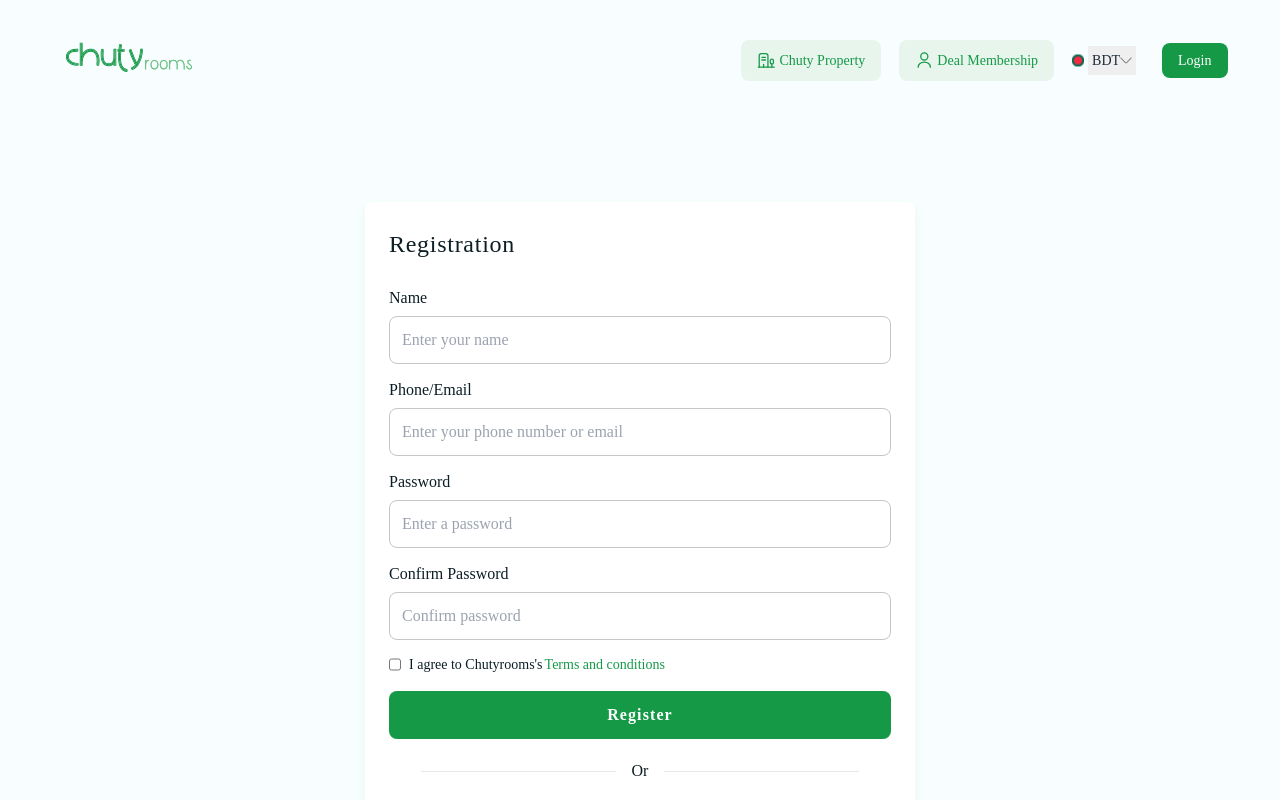
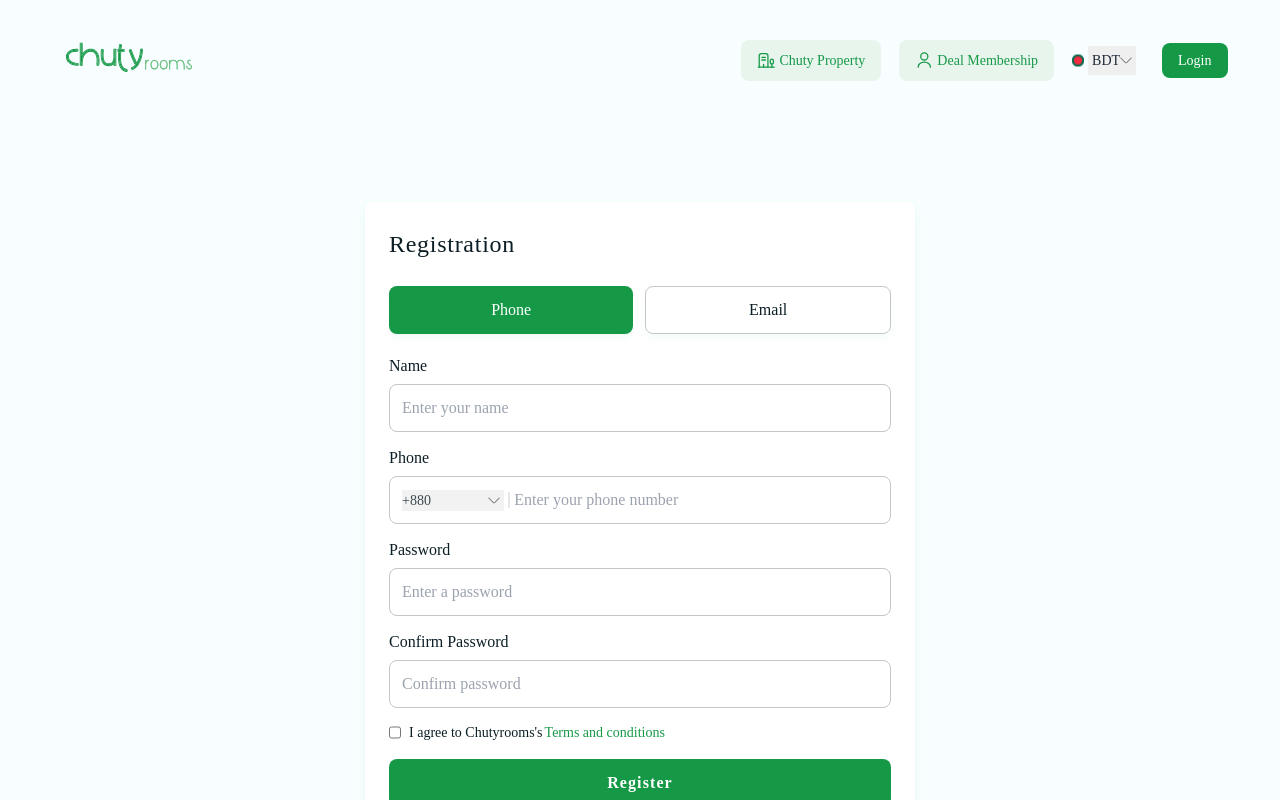
Before and after one commit to arif123s/chutyrooms-v2-client-side, a React (Vite) app: page /register in a window 1280 px wide. Shown: the top 800 px of the page. Built offline with nearby package versions, Linux system fonts and the light colour scheme; a web font is replaced by a local one.

Commit message:
login page modified

```diff
--- a/src/Pages/Auth/Login/Login.css
+++ b/src/Pages/Auth/Login/Login.css
@@ -15,6 +15,27 @@
   font-size: 24px;
   letter-spacing: 0.72px;
   margin-bottom: 24px;
+}
+
+.login-method{
+ width: 100%;
+  height: 48px;
+  padding: 0 32px;
+  display: flex;
+  align-items: center;
+  justify-content: center;
+  box-shadow: 0px 4px 8px rgba(29, 170, 104, 0.05);
+  border-radius: 8px;
+}
+
+.login-method-btn{
+  border: 1px solid #c6c6c6;
+}
+
+.selected-login-method{
+  color: #FFFFFF;
+  background-color: #159947;
+  border: none;
 }
 
 .input-title {
--- a/src/Pages/Auth/Login/Login.jsx
+++ b/src/Pages/Auth/Login/Login.jsx
@@ -15,10 +15,7 @@ const Login = () => {
     handleSubmit,
     formState: { errors },
   } = useForm();
-  const [errorMessage, setErrorMessage] = useState({
-    status: false,
-    message: "",
-  });
+
   const [loading, setLoading] = useState(false);
 
   if (loading) {
@@ -34,13 +31,11 @@ const Login = () => {
       localStorage.setItem("userToken", "yourUserToken"); // Replace with the actual user token
     }
 
-setErrorMessage({ status: false, message: "" });
     setLoading(true);
-
 
     const user = {
       login: data.username,
-    password:data.password
+      password: data.password,
     };
 
     // send user data to database
@@ -56,17 +51,15 @@ setLoading(true);
         setLoading(false);
         if (data.status) {
           console.log("Successfully logged in!", data);
-        toast.success(data.message)
+           localStorage.setItem("accessToken", data.accessToken);
+          toast.success(data.message);
           navigate("/");
-      }else {
+        } else {
           console.log("Login failed!", data.message);
           // setErrorMessage({ status: true, message: data.errors.username[0] });
-        toast.error(data.message)
+          toast.error(data.message);
         }
       });
-
-
-
   };
 
   const navigateToRegister = () => {
--- a/src/Pages/Auth/User/Register/Register.css
+++ b/src/Pages/Auth/User/Register/Register.css
@@ -0,0 +1,16 @@
+.phone-input-box{
+    display: flex;
+  width: 100%;
+  height: 48px;
+  font-size: 16px;
+  padding: 8px 12px;
+  align-items: center;
+  border-radius: 8px;
+  border: 1px solid #c6c6c6;
+  margin-top: 6px;
+}
+
+#phone:focus {
+  outline: none;
+  border: none;
+}
--- a/src/Pages/Auth/User/Register/Register.jsx
+++ b/src/Pages/Auth/User/Register/Register.jsx
@@ -2,11 +2,15 @@ import { useNavigate } from "react-router-dom";
 // import selectBoxIcon from "../../../assets/icons/rectangle-select-box.svg";
 import fbIcon from "../../../../assets/icons/facebook-login.svg";
 import googleIcon from "../../../../assets/icons/google-login.svg";
+import arrowIcon from "../../../../assets/icons/arrow-down.svg";
+import country from "../../../../assets/bd.png";
+import countryIcon from "../../../../assets/bd.svg";
 import { useState } from "react";
 import { useForm } from "react-hook-form";
 import { useDispatch } from "react-redux";
 import { otpInfo, registerUser } from "../../../../features/user/userSlice";
 import Loading from "../../../Common/Includes/Loading/Loading";
+import './Register.css'
 
 const Register = () => {
   const navigate = useNavigate();
@@ -22,6 +26,11 @@ const Register = () => {
   });
   const [loading, setLoading] = useState(false);
   const dispatch = useDispatch();
+  const [loginMethod,setLoginMethod]=useState("phone");
+  const countryData = [
+    { code: "+880", name: "Bangladesh", image: country },
+    // Add more countries as needed
+  ];
 
   //  const createUserMutation = useMutation((userData) => {
   //    return fetch("http://127.0.0.1:8000/api/user/register", {
@@ -58,7 +67,12 @@ const Register = () => {
   //   return password === confirmPassword;
   // };
 
+  const handleLoginMethod = (type)=>{
+setLoginMethod(type)
+  }
+
   const onSubmit = (data) => {
+    console.log(data)
     // if (isEmailValid(data.phone)) {
     //   It's a valid email
     //   console.log("Valid email:", data.phone);
@@ -83,10 +97,11 @@ const Register = () => {
       setPassErrorMessage(false);
       const user = {
         name: data.name,
-        username: data.username,
+        username: loginMethod==='phone'?data.phone : data.email,
         type: "user",
         password,
       };
+      console.log('user',user)
       // send user data to database
       fetch("http://127.0.0.1:8000/api/user/register", {
         method: "POST",
@@ -133,7 +148,30 @@ const Register = () => {
     <div className="login-container">
       <h2 className="login-title font-['Gilroy-semibold']">Registration</h2>
 
-      <form onSubmit={handleSubmit(onSubmit)}>
+      <div className="flex gap-[12px]">
+        <button
+          onClick={() => handleLoginMethod("phone")}
+          className={`login-method ${
+            loginMethod === "phone"
+              ? "selected-login-method"
+              : "login-method-btn"
+          }`}
+        >
+          Phone
+        </button>
+        <button
+          onClick={() => handleLoginMethod("email")}
+          className={`login-method ${
+            loginMethod === "email"
+              ? "selected-login-method"
+              : "login-method-btn"
+          }`}
+        >
+          Email
+        </button>
+      </div>
+
+      <form className="mt-[20px]" onSubmit={handleSubmit(onSubmit)}>
         {/* <div className="mb-4">
             <label className="input-title" htmlFor="userId">
               User ID
@@ -173,7 +211,7 @@ const Register = () => {
           </label>
         </div>
 
-        <div className="mb-[14px]">
+        {/* <div className="mb-[14px]">
           <label className="input-title" htmlFor="username">
             Phone/Email
           </label>
@@ -196,24 +234,87 @@ const Register = () => {
                 {errors.username?.message}
               </span>
             )}
-            {/* {errorMessage && (
-              <span className="label-text-alt text-red-500">Invalid input</span>
-            )} */}
           </label>
-        </div>
+        </div> */}
 
-        {/* <div className="mb-4">
+        {loginMethod === "phone" ? (
+          <div className=" mb-[14px]">
             <label className="input-title" htmlFor="phone">
-              Phone Number
+              Phone
+            </label>
+            <div className="phone-input-box">
+              <div className="flex">
+                <div className="relative w-[102px]  mr-[4px]">
+                  {/* <img className="mr-[3px]" src={countryIcon} alt="" /> */}
+                  <select className="opacity-80 text-[14px] w-full p-0">
+                    {countryData.map((country) => (
+                      <option
+                        key={country.code}
+                        value={country.code}
+                        className="relative"
+                      >
+                        {country.code}
+                      </option>
+                    ))}
+                  </select>
+                  <img
+                    className="absolute top-1 right-[2px] pointer-events-none"
+                    src={arrowIcon}
+                    alt=""
+                  />
+                </div>
+              </div>
+              <div className="w-[3px] h-[16px] bg-[#E6E7E6] mr-[4px]"></div>
+              <input
+                // className="input-box mb-[4px]"
+                className="w-full block mb-[4px]"
+                id="phone"
+                name="phone"
+                type="number"
+                placeholder="Enter your phone number"
+                {...register("phone", {
+                  required: {
+                    value: true,
+                    message: "Phone number is Required",
+                  },
+                })}
+              />
+            </div>
+            <label className="">
+              {errors.phone?.type === "required" && (
+                <span className="label-text-alt text-red-500 block ">
+                  {errors.phone?.message}
+                </span>
+              )}
+            </label>
+          </div>
+        ) : (
+          <div className="mb-4">
+            <label className="input-title" htmlFor="email">
+              Email
             </label>
             <input
               className="input-box"
-              id="phone"
-              name="phone"
-              type="number"
-              placeholder="Enter your phone number"
+              id="email"
+              name="email"
+              type="email"
+              placeholder="Enter your email"
+              {...register("email", {
+                required: {
+                  value: true,
+                  message: "Email is Required",
+                },
+              })}
             />
-          </div> */}
+            <label className="">
+              {errors.email?.type === "required" && (
+                <span className="label-text-alt text-red-500">
+                  {errors.email.message}
+                </span>
+              )}
+            </label>
+          </div>
+        )}
 
         <div className="mb-[14px]">
           <label className="input-title" htmlFor="password">
--- a/src/Pages/Home/Home/HomePage/PopularHotels/PopularHotels.css
+++ b/src/Pages/Home/Home/HomePage/PopularHotels/PopularHotels.css
@@ -3,7 +3,7 @@
 }
 
 .hotels-container{
-    margin-top: 36px;
+    margin-top: 20px;
     display: grid;
     grid-template-columns: repeat(3,1fr);
     column-gap: 24px;
```
Also changed, not shown: src/assets/bd.png (added), src/assets/bd.svg (added). Lines whose indentation alone changed are shown as unchanged.
